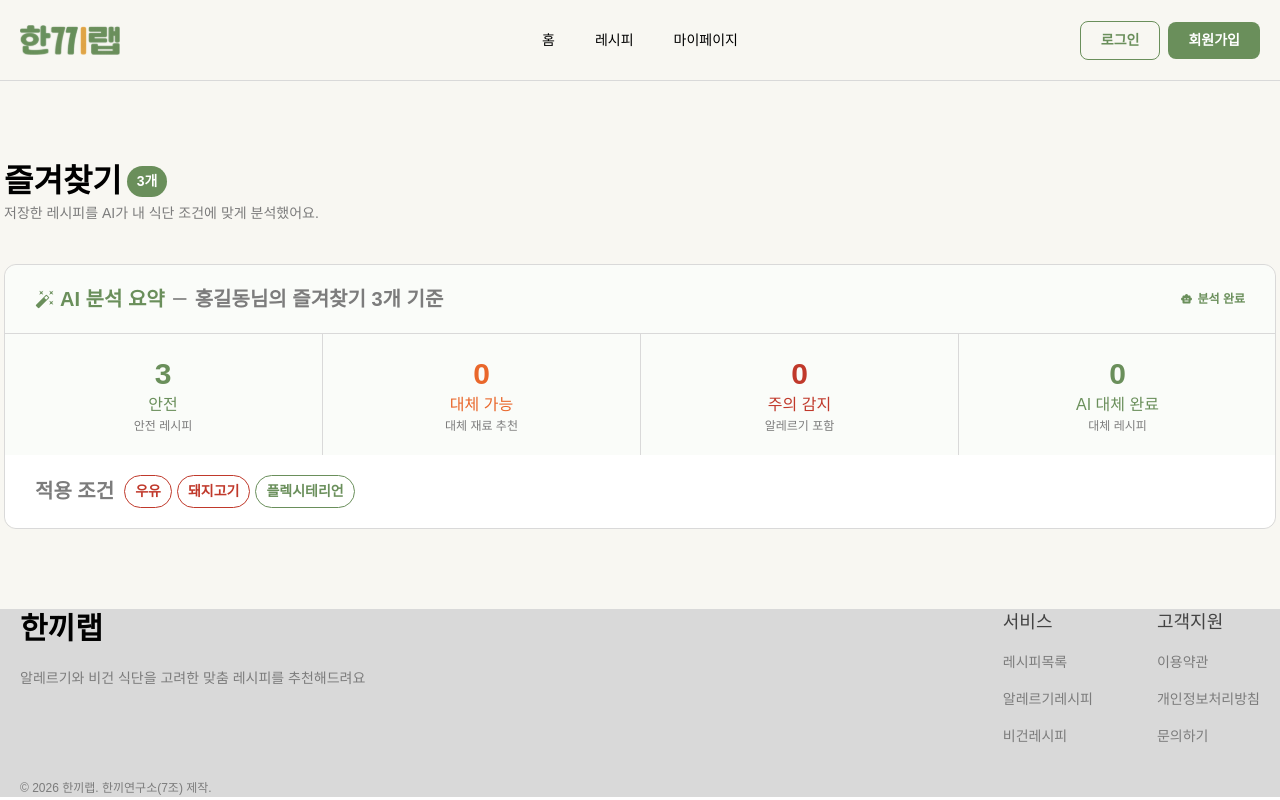
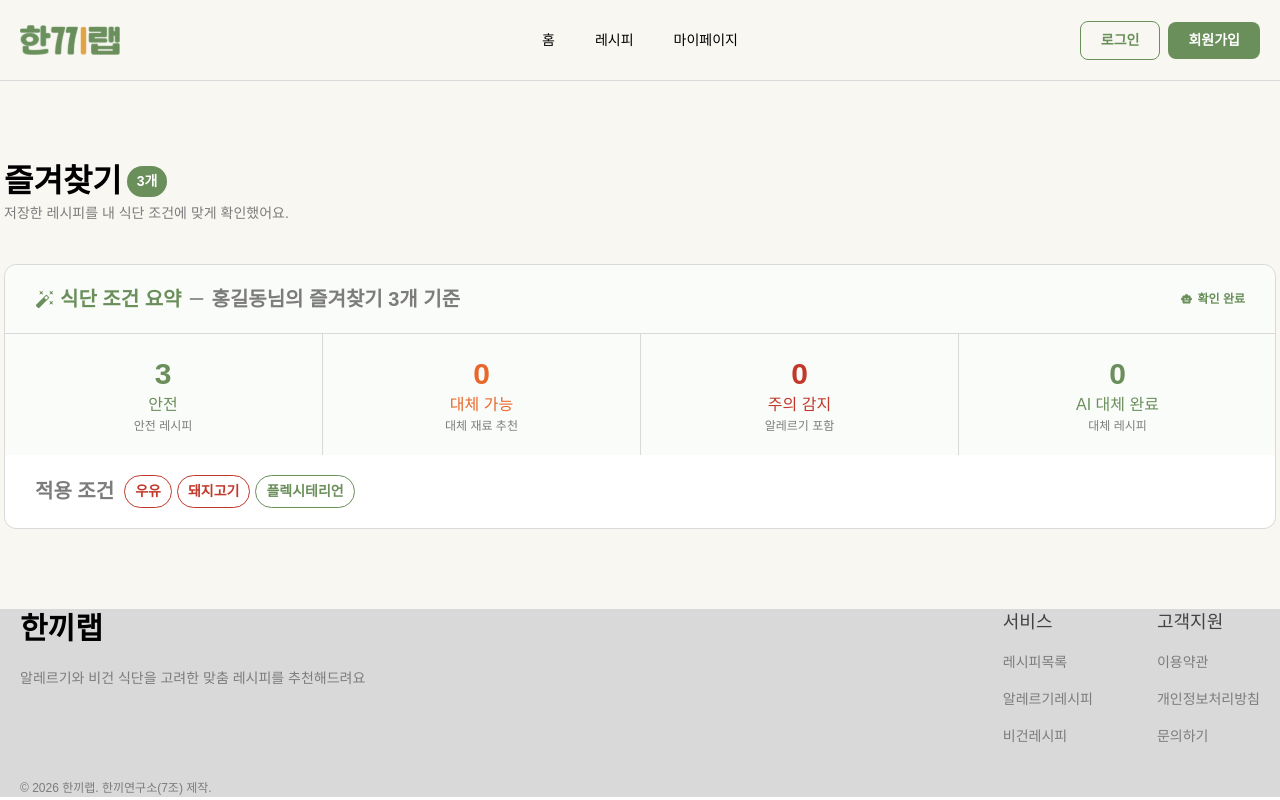
Before and after one commit to casperjwk/EST_FE_13_3nd_project, a React (Vite) app: page /favorite in a window 1280 px wide. Built offline with nearby package versions, Linux system fonts and the light colour scheme; a web font is replaced by a local one.

Commit message:
즐겨찾기 페이지 문구 수정

```diff
--- a/src/pages/my/FavoritePage.jsx
+++ b/src/pages/my/FavoritePage.jsx
@@ -25,7 +25,7 @@ function FavoritePage() {
           즐겨찾기
           <span className={styles.countBadge}>{favoriteSummary.totalCount}개</span>
         </h2>
-        <p className={styles.subtitle}>저장한 레시피를 AI가 내 식단 조건에 맞게 분석했어요.</p>
+        <p className={styles.subtitle}>저장한 레시피를 내 식단 조건에 맞게 확인했어요.</p>
 
         <section className={styles.summaryCard}>
           <div className={styles.summaryTop}>
@@ -34,7 +34,7 @@ function FavoritePage() {
                 <span className={`material-icons ${styles.summaryTitleSparkle}`} aria-hidden="true">
                   auto_fix_high
                 </span>
-                <span className={styles.summaryTitleHighlight}>AI 분석 요약</span>
+                <span className={styles.summaryTitleHighlight}>식단 조건 요약</span>
                 <span className={`material-icons ${styles.summaryTitleDivider}`} aria-hidden="true">
                   horizontal_rule
                 </span>
@@ -46,7 +46,7 @@ function FavoritePage() {
                 <span className="material-icons" aria-hidden="true">
                   smart_toy
                 </span>
-                분석 완료
+                확인 완료
               </span>
             </div>
 
--- a/src/pages/my/FavoritePage.module.css
+++ b/src/pages/my/FavoritePage.module.css
@@ -62,7 +62,7 @@
   }
 }
 
-/* AI 분석 요약 카드 */
+/* 즐겨찾기 n개 - 요약 카드 */
 .summaryCard {
   border: 1px solid var(--gray-1);
   border-radius: 12px;
@@ -303,4 +303,4 @@
   }
 }
 
-/* 즐겨찾기 카드 */
+/* 즐겨찾기 n개 - 즐겨찾기 카드 */
```
